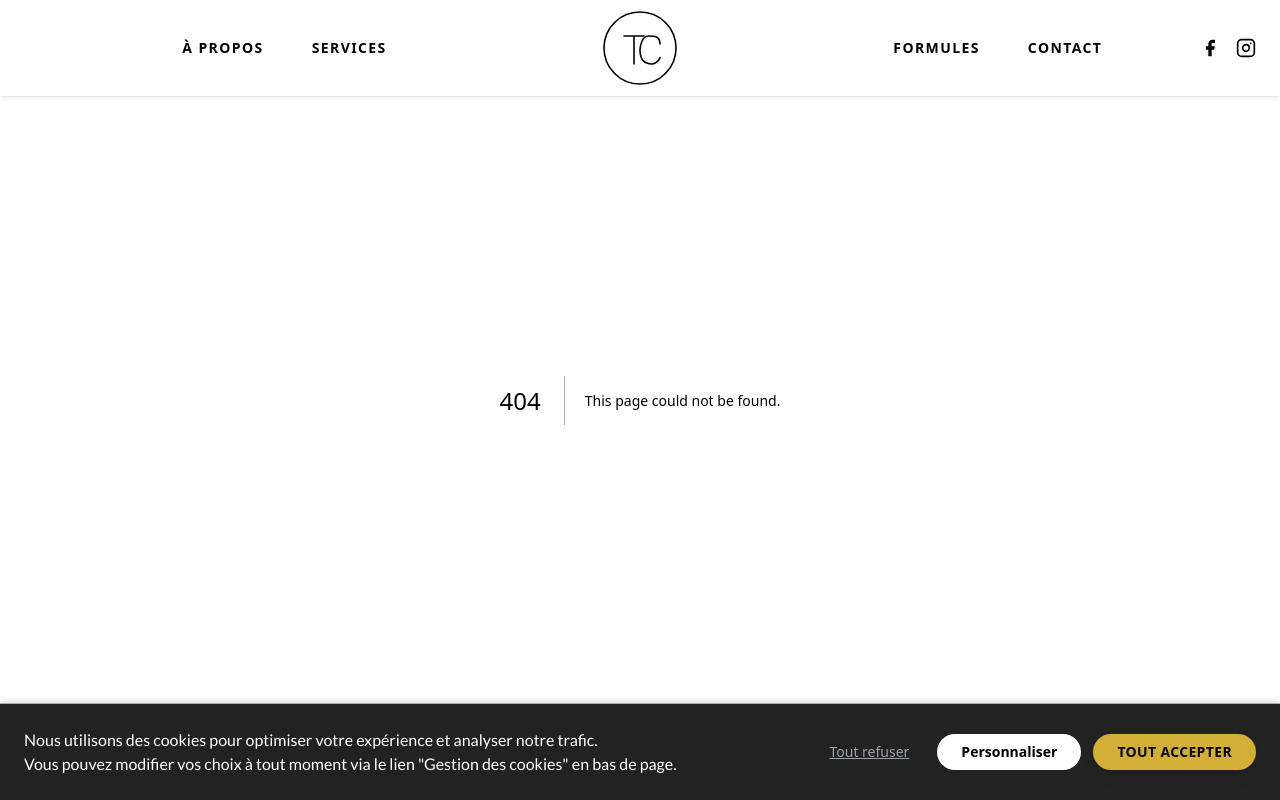
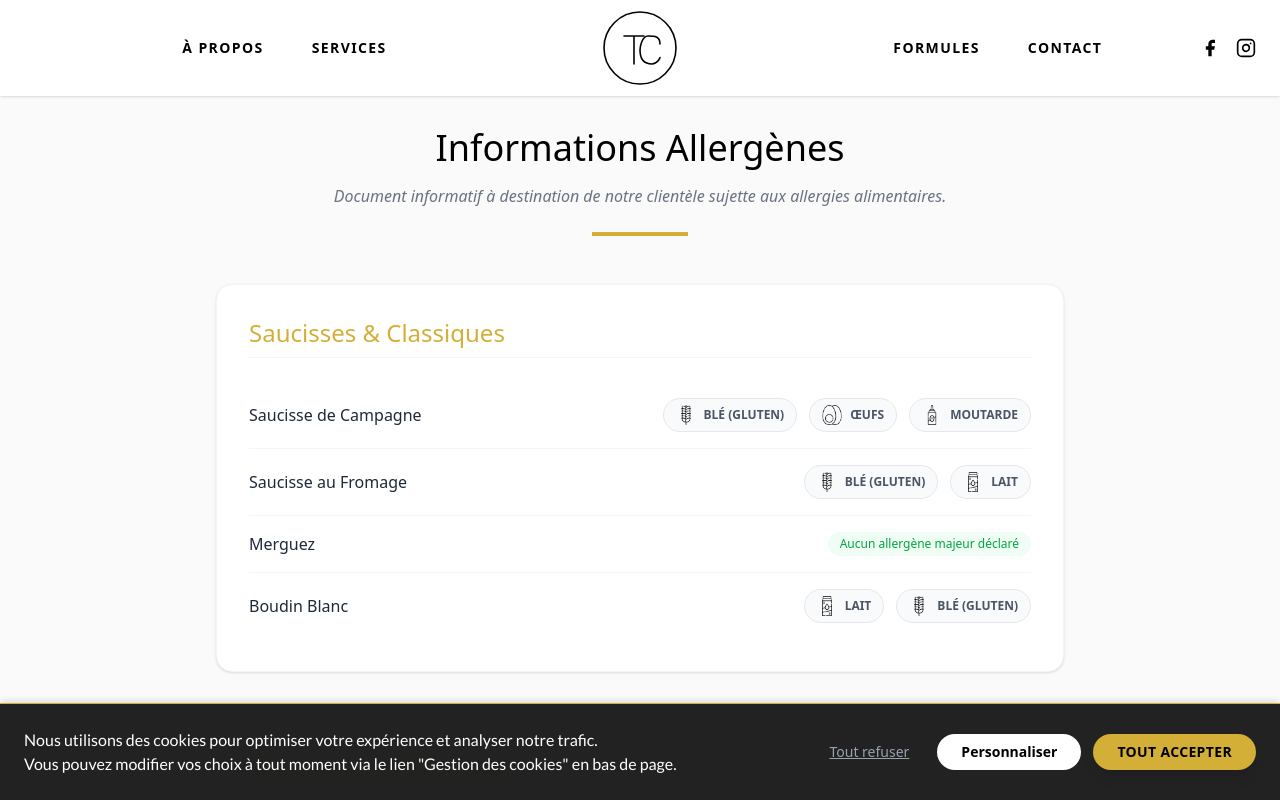
Before and after one commit to FlorianMeganck/traiteur-compere, a Next.js app: page /allergenes in a window 1280 px wide. Before the commit this address had no page. Shown: the top 800 px of the page. Built offline with nearby package versions, Linux system fonts and the light colour scheme; a web font is replaced by a local one.

Commit message:
ajout page allergenes

```diff
--- /dev/null
+++ b/app/allergenes/page.tsx
@@ -0,0 +1,114 @@
+import Image from "next/image";
+import Link from "next/link";
+import { Sprout, Shell, Flower2, FlaskConical } from "lucide-react";
+
+// --- EMPÊCHER L'INDEXATION GOOGLE ---
+export const metadata = {
+    title: "Informations Allergènes - Traiteur Compère",
+    robots: {
+        index: false,
+        follow: false,
+    },
+};
+
+// --- DONNÉES ICONES (Mêmes que Formules) ---
+const ALLERGEN_ICONS: any = {
+    gluten: { image: "/ble.png", label: "Blé (Gluten)" },
+    lait: { image: "/lait.png", label: "Lait" },
+    egg: { image: "/oeuf.png", label: "Œufs" },
+    moutarde: { image: "/moutarde.png", label: "Moutarde" },
+    celeri: { image: "/celeri.png", label: "Céleri" },
+    fish: { image: "/poisson.png", label: "Poisson" },
+    crustace: { image: "/crustace.png", label: "Crustacés" },
+    soja: { icon: Sprout, label: "Soja" },
+    sulfite: { icon: FlaskConical, label: "Sulfites" },
+    // ... tu peux ajouter les autres si nécessaire
+};
+
+// --- LISTE PRODUITS (EXEMPLES À VÉRIFIER) ---
+const PRODUCTS = [
+    {
+        category: "Saucisses & Classiques", items: [
+            { name: "Saucisse de Campagne", allergens: ["gluten", "egg", "moutarde"] },
+            { name: "Saucisse au Fromage", allergens: ["gluten", "lait"] },
+            { name: "Merguez", allergens: [] },
+            { name: "Boudin Blanc", allergens: ["lait", "gluten"] },
+        ]
+    },
+    {
+        category: "Brochettes & Marinades", items: [
+            { name: "Brochette de Bœuf marinée", allergens: ["moutarde"] },
+            { name: "Brochette de Poulet", allergens: ["soja"] },
+            { name: "Scampi Marinés", allergens: ["crustace", "lait"] },
+        ]
+    },
+    {
+        category: "Accompagnements", items: [
+            { name: "Salade de Pâtes", allergens: ["gluten", "egg"] },
+            { name: "Gratin Dauphinois", allergens: ["lait"] },
+            { name: "Sauce Tartare Maison", allergens: ["egg", "moutarde"] },
+        ]
+    }
+];
+
+export default function AllergenesPage() {
+    return (
+        <main className="min-h-screen pt-32 pb-20 bg-neutral-50">
+            <div className="max-w-4xl mx-auto px-6">
+                <header className="mb-12 text-center">
+                    <h1 className="text-4xl font-serif text-black mb-4">Informations Allergènes</h1>
+                    <p className="text-gray-500 italic">
+                        Document informatif à destination de notre clientèle sujette aux allergies alimentaires.
+                    </p>
+                    <div className="w-24 h-1 bg-[#D4AF37] mx-auto mt-6"></div>
+                </header>
+
+                <div className="space-y-12">
+                    {PRODUCTS.map((section, idx) => (
+                        <section key={idx} className="bg-white p-8 rounded-2xl shadow-sm border border-gray-100">
+                            <h2 className="text-2xl font-serif text-[#D4AF37] mb-6 border-b border-gray-100 pb-2">
+                                {section.category}
+                            </h2>
+                            <div className="divide-y divide-gray-100">
+                                {section.items.map((item, i) => (
+                                    <div key={i} className="py-4 flex flex-col sm:flex-row sm:items-center justify-between gap-4">
+                                        <span className="font-medium text-gray-800">{item.name}</span>
+
+                                        <div className="flex flex-wrap gap-3">
+                                            {item.allergens.length > 0 ? (
+                                                item.allergens.map(alg => {
+                                                    const icon = ALLERGEN_ICONS[alg];
+                                                    if (!icon) return null;
+                                                    return (
+                                                        <div key={alg} className="flex items-center gap-2 bg-gray-50 px-3 py-1.5 rounded-full border border-gray-200" title={icon.label}>
+                                                            <div className="w-5 h-5 relative flex items-center justify-center">
+                                                                {icon.image ? (
+                                                                    <Image src={icon.image} alt={icon.label} fill className="object-contain" />
+                                                                ) : (
+                                                                    icon.icon && <icon.icon size={16} className="text-gray-500" />
+                                                                )}
+                                                            </div>
+                                                            <span className="text-xs text-gray-600 font-bold uppercase">{icon.label}</span>
+                                                        </div>
+                                                    )
+                                                })
+                                            ) : (
+                                                <span className="text-xs text-green-600 bg-green-50 px-3 py-1 rounded-full">Aucun allergène majeur déclaré</span>
+                                            )}
+                                        </div>
+                                    </div>
+                                ))}
+                            </div>
+                        </section>
+                    ))}
+                </div>
+
+                <div className="mt-16 text-center">
+                    <Link href="/contact" className="text-gray-500 hover:text-[#D4AF37] underline transition-colors">
+                        ← Retour au formulaire
+                    </Link>
+                </div>
+            </div>
+        </main>
+    );
+}
--- a/app/contact/page.tsx
+++ b/app/contact/page.tsx
@@ -2,6 +2,7 @@
 
 import { useState, useLayoutEffect, Suspense } from "react";
 import { useRouter, useSearchParams } from "next/navigation";
+import Link from "next/link";
 import { motion, AnimatePresence } from "framer-motion";
 import { Users, Leaf, Check } from "lucide-react";
 
@@ -538,8 +539,13 @@ function ContactForm() {
                 {/* HEADER Configuration */}
                 <div className="text-center mb-6">
                     <h2 className="text-2xl font-serif text-neutral-800 font-bold mb-2">Configuration : BBQ {bbqName}</h2>
-                    <div className="bg-amber-50 border border-amber-200 text-amber-900 px-4 py-3 rounded-lg text-sm font-medium inline-block">
-                        Note : 100g de viande par personne/choix. Si vous ne trouvez pas votre bonheur, précisez-le en bas !
+                    <div className="text-center mb-6">
+                        <p className="text-sm text-neutral-500 italic mb-2">
+                            Note : 100g de viande par personne/choix.
+                        </p>
+                        <Link href="/allergenes" target="_blank" className="inline-flex items-center gap-2 text-xs font-bold text-[#D4AF37] hover:underline uppercase tracking-widest border border-[#D4AF37]/30 px-4 py-2 rounded-full hover:bg-[#D4AF37]/10 transition-colors">
+                            <span>ℹ️ Voir le détail des allergènes par produit</span>
+                        </Link>
                     </div>
                 </div>
 
```
